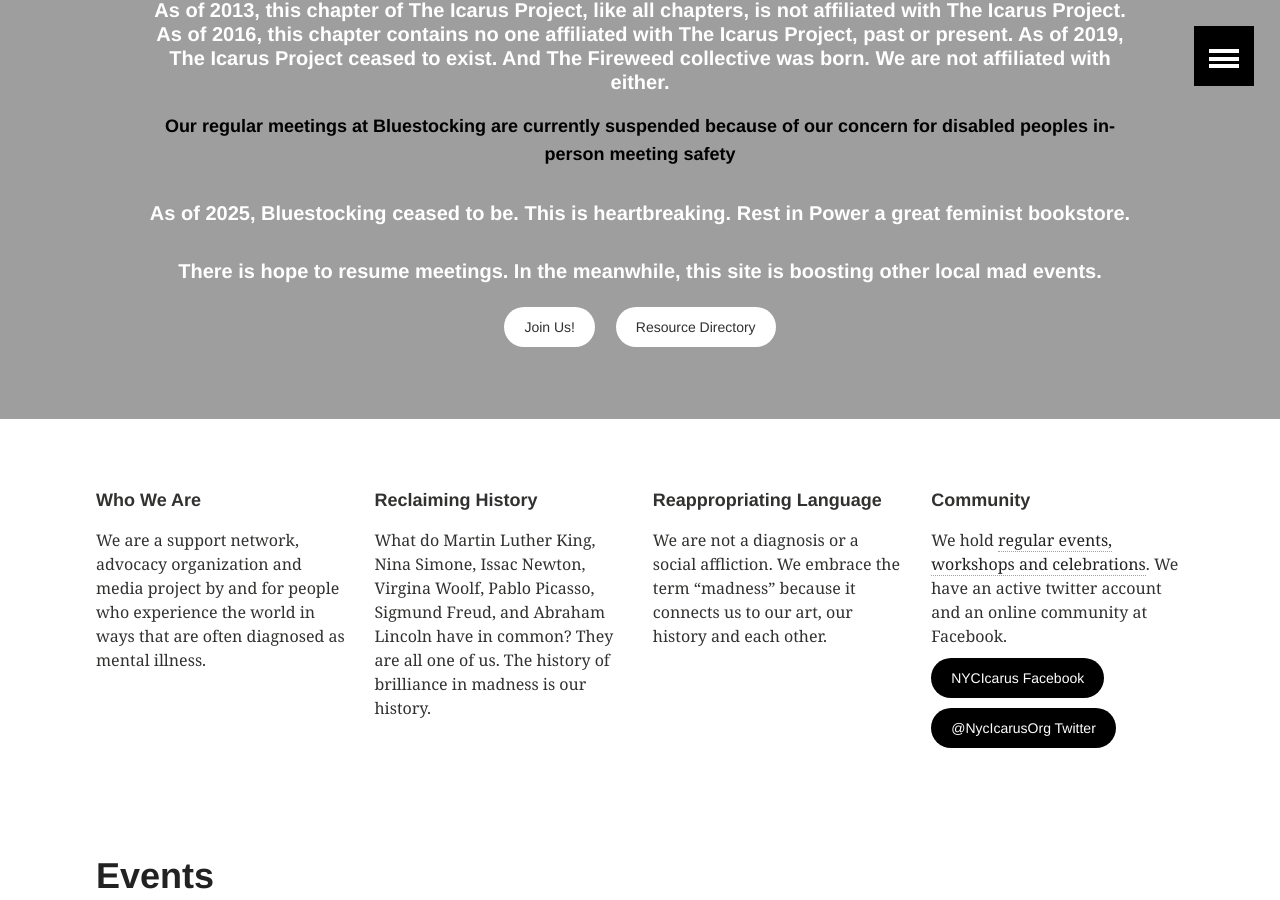
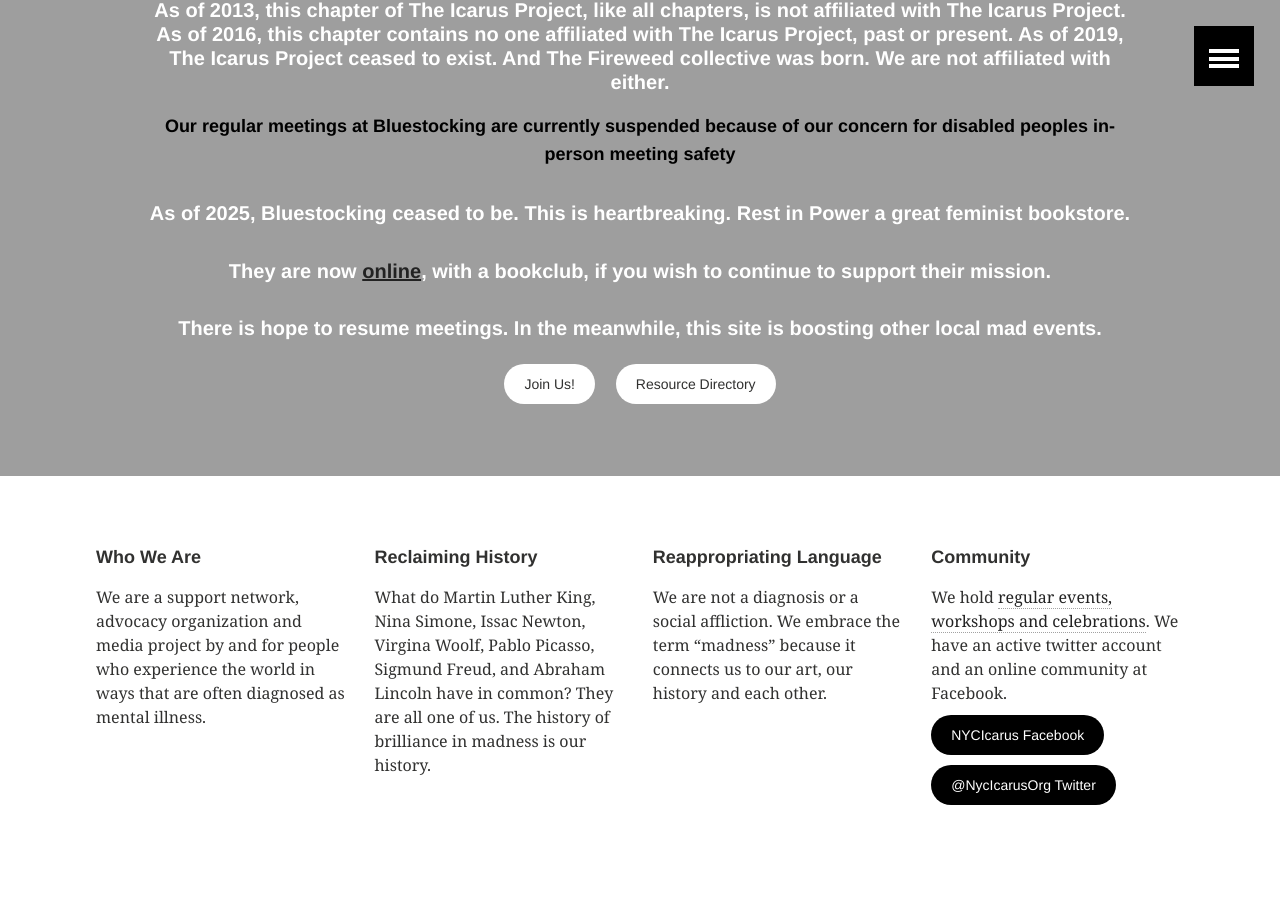
Before and after one commit to nycicarus/nycicarus.github.io, a Jekyll site: the page built from index.md, in a window 1280 px wide and 900 px high, scrolled down 462 px. Built offline with Jekyll 4.4.1, drawn with Linux system fonts in a browser that asks for light colours.

Commit message:
Update home.html

```diff
--- a/_layouts/home.html
+++ b/_layouts/home.html
@@ -45,6 +45,7 @@
           <p style="color:black;">
 Our regular meetings at Bluestocking are currently suspended because of our concern for disabled peoples in-person meeting safety</p></h5>
         <h5>As of 2025, Bluestocking ceased to be. This is heartbreaking. Rest in Power a great feminist bookstore.</h5>
+        <h5>They are now <a href="https://bluestockings.com/">online</a>, with a bookclub, if you wish to continue to support their mission.</h5>
         <h5>There is hope to resume meetings. In the meanwhile, this site is boosting other local mad events.</h5>
         <a href="{{ site.url }}/get-involved/" class="btn-inverse">Join Us!</a> &nbsp; &nbsp; <a href="http://directory.nycicarus.org/" class="btn-inverse">Resource Directory</a>
       </div><!-- /.page-lead-content -->
```
